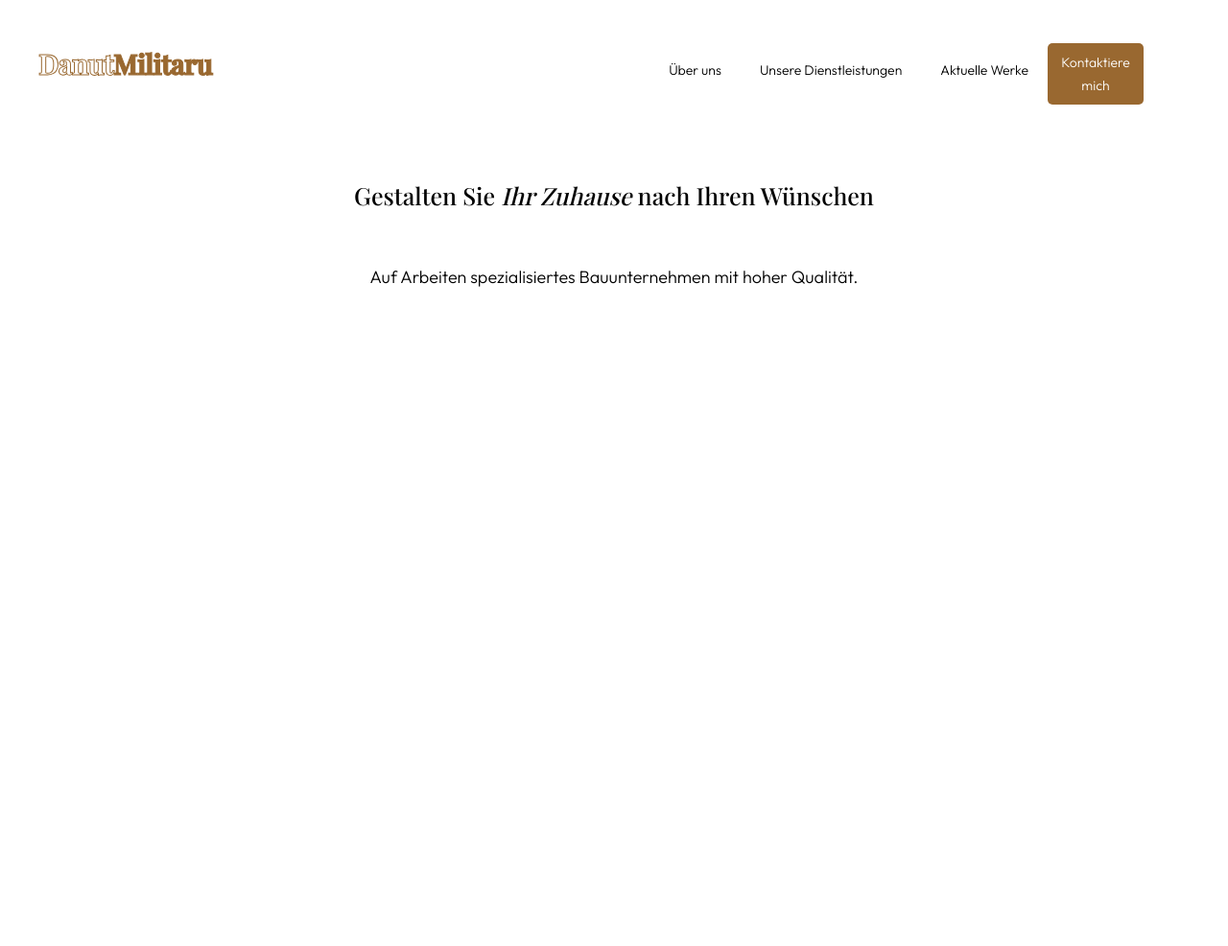
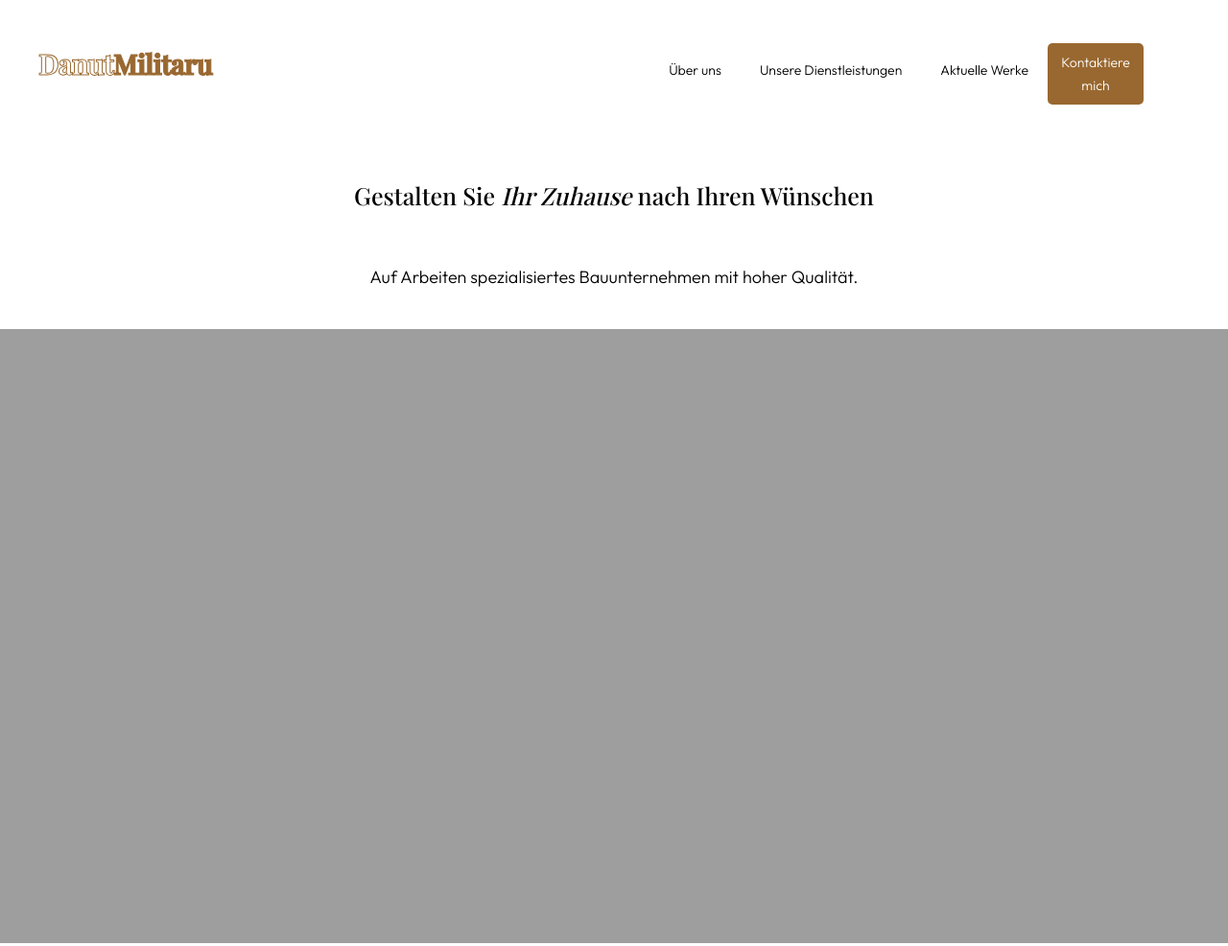
Before and after one commit to adinagherghisan/danut-militaru-project, a plain HTML site: page index.html in a window 1280 px wide. Shown: the top 986 px of the page at 96% size. Drawn offline with nearby package versions, Linux system fonts and the light colour scheme; the site is published under a folder, as on GitHub Pages, so addresses that start at the root find nothing; a web font is replaced by a local one.

Commit message:
add main background

```diff
--- a/css/styles.css
+++ b/css/styles.css
@@ -64,7 +64,7 @@ justify-content: center;
 align-items: center;
 padding: 20px 20px;}
 .current-text{font-style: italic;}
-.background-main{background: url("/images/background-main.png");
+.background-main{background: url("../images/background-main.png");
 width: 100%;
 height: 640px;
 background-size: cover;
```
